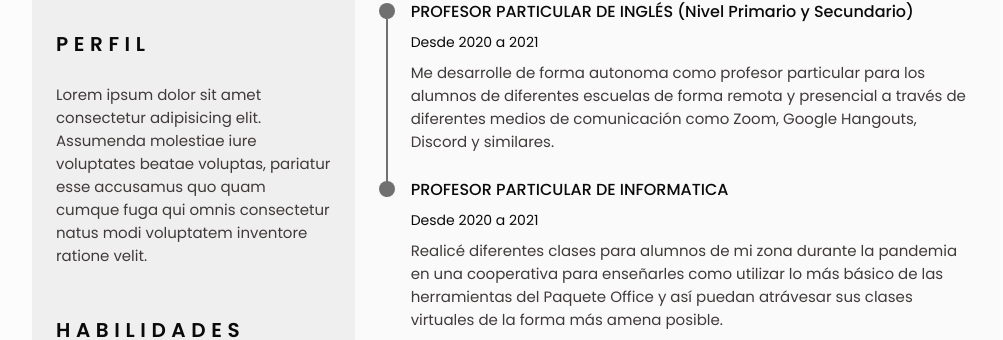
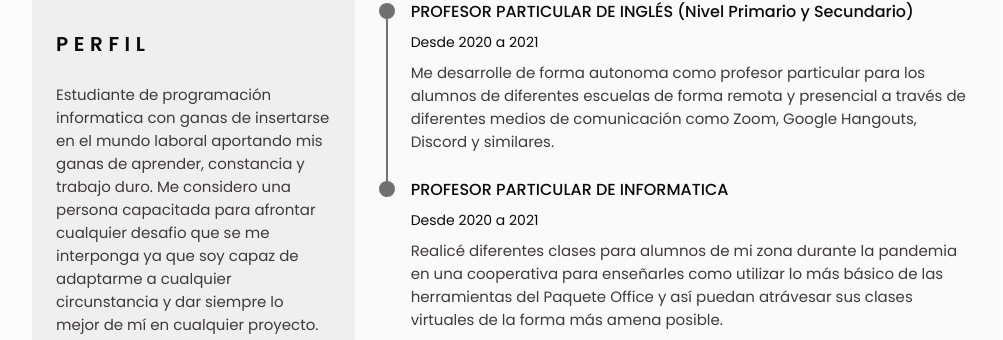
Before and after one commit to LautaroValdez/lautarovaldez.github.io, a plain HTML site: page index.html in a window 1280 px wide. Shown: the part 646-986 px from the top of the page, without its empty margins (124-1127 px from the left). Drawn offline with nearby package versions, Linux system fonts and the light colour scheme.

Commit message:
Update index.html
Actualizada la descripción personal

```diff
--- a/index.html
+++ b/index.html
@@ -124,7 +124,7 @@
                 <!-- PERFIL -->
                 <section class="profile section" id="profile">
                     <h2 class="section-title">PERFIL</h2>
-                     <p class="profile_description">Lorem ipsum dolor sit amet consectetur adipisicing elit. Assumenda molestiae iure voluptates beatae voluptas, pariatur  esse accusamus quo quam cumque fuga qui omnis consectetur natus modi voluptatem inventore ratione velit.</p>
+                     <p class="profile_description">Estudiante de programación informatica con ganas de insertarse en el mundo laboral aportando mis ganas de aprender, constancia y trabajo duro. Me considero una persona capacitada para afrontar cualquier desafio que se me interponga ya que soy capaz de adaptarme a cualquier circunstancia y dar siempre lo mejor de mí en cualquier proyecto. </p>
                 </section>
 
 
```
